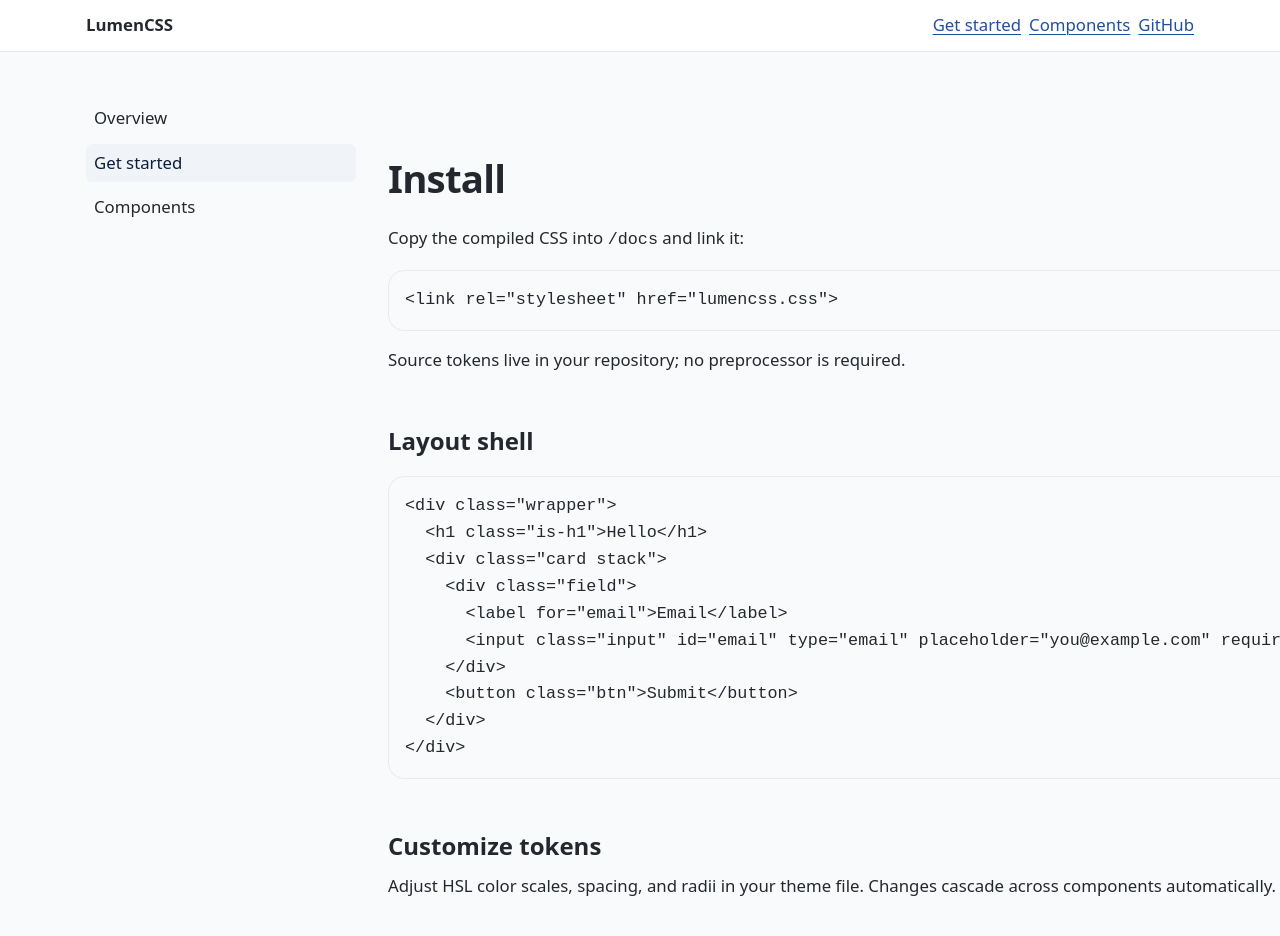
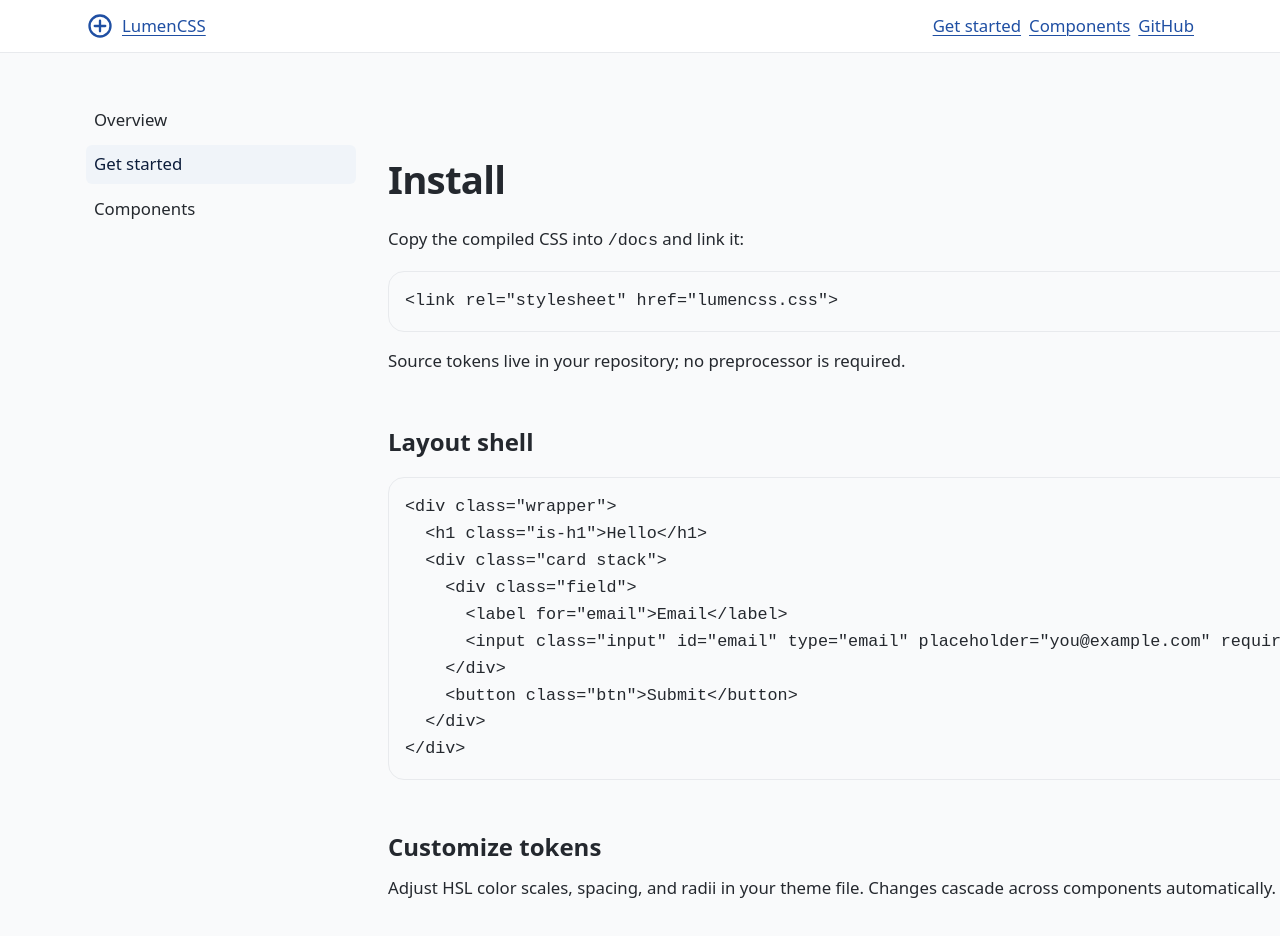
Before and after one commit to treagod/lumencss, a plain HTML site: page docs/getting-started.html in a window 1280 px wide. Shown: the top 936 px of the page. Drawn offline with Linux system fonts and the light colour scheme.

Commit message:
Use navbar for documentation

```diff
--- a/docs/getting-started.html
+++ b/docs/getting-started.html
@@ -1,5 +1,6 @@
 <!doctype html>
 <html lang="en">
+
 <head>
     <meta charset="utf-8" />
     <meta name="viewport" content="width=device-width, initial-scale=1" />
@@ -7,14 +8,23 @@
     <link rel="stylesheet" href="https://cdn.jsdelivr.net/gh/treagod/lumencss@v0.1.0/dist/lumencss.css">
     <link rel="stylesheet" href="./docs.css">
 </head>
+
 <body>
-  <header class="docs-header">
+    <header class="navbar">
         <div class="wrapper cluster" style="justify-content:space-between">
-      <a class="brand" href="./">LumenCSS</a>
-      <nav class="cluster">
-        <a aria-current="page" href="./getting-started.html">Get started</a>
-        <a href="./components.html">Components</a>
-        <a href="https://github.com/treagod/lumencss" target="_blank" rel="noopener">GitHub</a>
+            <a class="brand cluster" href="./" aria-label="Home">
+                <svg width="28" height="28" viewBox="0 0 24 24" aria-hidden="true">
+                    <path d="M3 12a9 9 0 1118 0 9 9 0 01-18 0zm4.5 0h9M12 7.5v9" fill="none" stroke="currentColor"
+                        stroke-width="2" stroke-linecap="round" />
+                </svg>
+                <span class="brand-name">LumenCSS</span>
+            </a>
+            <nav class="site-nav" aria-label="Main navigation">
+                <ul class="nav-list cluster">
+                    <li><a href="./getting-started.html">Get started</a></li>
+                    <li><a href="./components.html">Components</a></li>
+                    <li><a href="https://github.com/DEINUSER/lumencss" target="_blank" rel="noopener">GitHub</a></li>
+                </ul>
             </nav>
         </div>
     </header>
@@ -54,9 +64,11 @@
 
             <section>
                 <h2>Customize tokens</h2>
-        <p>Adjust HSL color scales, spacing, and radii in your theme file. Changes cascade across components automatically.</p>
+                <p>Adjust HSL color scales, spacing, and radii in your theme file. Changes cascade across components
+                    automatically.</p>
             </section>
         </article>
     </main>
 </body>
+
 </html>
--- a/src/layout.css
+++ b/src/layout.css
@@ -12,7 +12,12 @@
     padding: .75rem var(--space-3);
     margin-block-end: var(--space-6);
   }
-  .brand{ text-decoration:none; color:inherit; font-weight:700; }
+  /* Docs header tweaks when using the shared .navbar */
+  .navbar .brand {
+    display: inline-flex;
+    gap: .6rem;
+    align-items: center;
+  }
   .nav-list{ list-style:none; padding:0; margin:0; }
 
   .docs{ --space-y: var(--space-6); display:grid; grid-template-columns: 1fr; gap: var(--space-5); }
```
Lines whose indentation alone changed are shown as unchanged.
